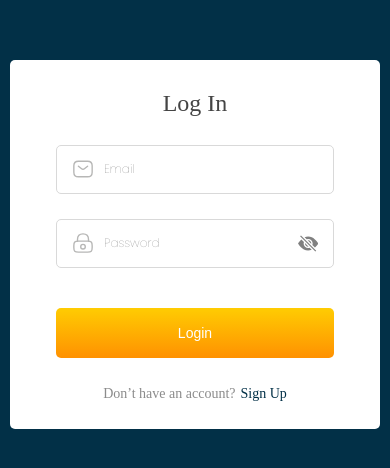
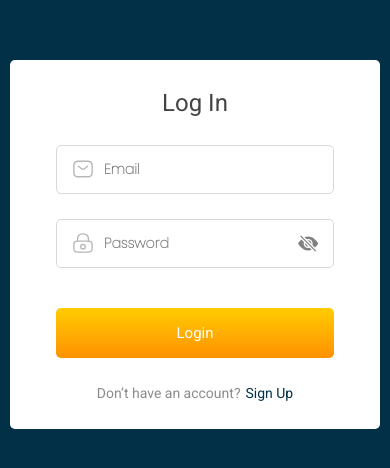
Before and after one commit to nwachukwuoparah/profile-generator, a React (Vite) app: page / in a window 390 px wide. Shown: the part 178-646 px from the top of the page. Built offline with nearby package versions, Linux system fonts and the light colour scheme.

Commit message:
responsiveness

```diff
--- a/index.html
+++ b/index.html
@@ -8,6 +8,10 @@
   <link rel="preconnect" href="https://fonts.googleapis.com">
   <link rel="preconnect" href="https://fonts.gstatic.com" crossorigin>
   <link href="https://fonts.googleapis.com/css2?family=Poppins:wght@100&display=swap" rel="stylesheet">
+  <link rel="preconnect" href="https://fonts.googleapis.com">
+  <link rel="preconnect" href="https://fonts.gstatic.com" crossorigin>
+  <link href="https://fonts.googleapis.com/css2?family=Roboto:wght@100;300;400;500;700;900&display=swap"
+    rel="stylesheet">
   <title>Vite + React + TS</title>
 </head>
 
--- a/src/Auth/Login/login.css
+++ b/src/Auth/Login/login.css
@@ -14,7 +14,7 @@
   width: 34%;
   background-color: #ffffff;
   border-radius: 5px;
-  padding: 25px 0px ;
+  padding: 25px 0px;
 }
 .login-contain p {
   font-size: 24px;
@@ -22,6 +22,7 @@
   line-height: 36px;
   color: rgba(68, 68, 68, 1);
   margin-bottom: 24px;
+  font-family: "Roboto", sans-serif;
 }
 .login-contain span {
   font-size: 14px;
@@ -31,10 +32,11 @@
   gap: 5px;
   margin-top: 25px;
   color: rgba(139, 139, 139, 1);
+  font-family: "Roboto", sans-serif;
 }
 .login-contain h6 {
   font-size: 14px;
-  font-weight: 500;
+  font-weight: 400;
   line-height: 21px;
   display: flex;
   gap: 5px;
@@ -61,7 +63,6 @@
   width: 75%;
 }
 
-
 @media screen and (max-width: 425px) {
   .login-contain {
     width: 95%;
--- a/src/Auth/Signup/signup.css
+++ b/src/Auth/Signup/signup.css
@@ -16,6 +16,7 @@
   background-color: #ffffff;
   border-radius: 5px;
   padding: 60px 0px;
+  font-family: "Roboto", sans-serif;
 }
 .signup-contain span {
   font-size: 14px;
@@ -25,6 +26,7 @@
   gap: 5px;
   margin-top: 25px;
   color: rgba(139, 139, 139, 1);
+  font-family: "Roboto", sans-serif;
 }
 .signup-contain h6 {
   font-size: 14px;
--- a/src/Profile/profile.css
+++ b/src/Profile/profile.css
@@ -6,6 +6,7 @@
   flex-direction: column;
   align-items: center;
   gap: 20px;
+  font-family: "Roboto", sans-serif;
 }
 
 .profile-img {
--- a/src/components/Button/button.css
+++ b/src/components/Button/button.css
@@ -5,9 +5,10 @@
   border: none;
   background-image: linear-gradient(rgba(255, 204, 2, 1), rgba(255, 145, 1, 1));
   color: rgba(255, 255, 255, 1);
-  font-size: 14px;
+  font-size: 15px;
   font-weight: 400;
   cursor: pointer;
+  font-family: "Roboto", sans-serif;
 }
 .button-outline {
   width: 100%;
@@ -16,9 +17,10 @@
   border: 1px solid rgba(255, 145, 1, 1);
   background-color: rgba(255, 255, 255, 1);
   color: rgba(37, 36, 34, 1);
-  font-size: 14px;
+  font-size: 15px;
   font-weight: 400;
   cursor: pointer;
+  font-family: "Roboto", sans-serif;
 }
 .loader-wrap {
   display: flex;
--- a/src/components/Input/input.css
+++ b/src/components/Input/input.css
@@ -17,8 +17,8 @@
 }
 .input-field {
   width: 100%;
-  font-size: 12px;
-  font-weight: 400;
+  font-size: 14px;
+  font-weight: 900;
   font-family: "Poppins";
   padding: 10px;
   outline: none;
--- a/src/components/Toste/toste.css
+++ b/src/components/Toste/toste.css
@@ -8,6 +8,7 @@
   height: 50px;
   transition: ease-in-out 1s;
   background-color: white;
+  font-family: "Roboto", sans-serif;
 }
 
 .toste::after {
```
